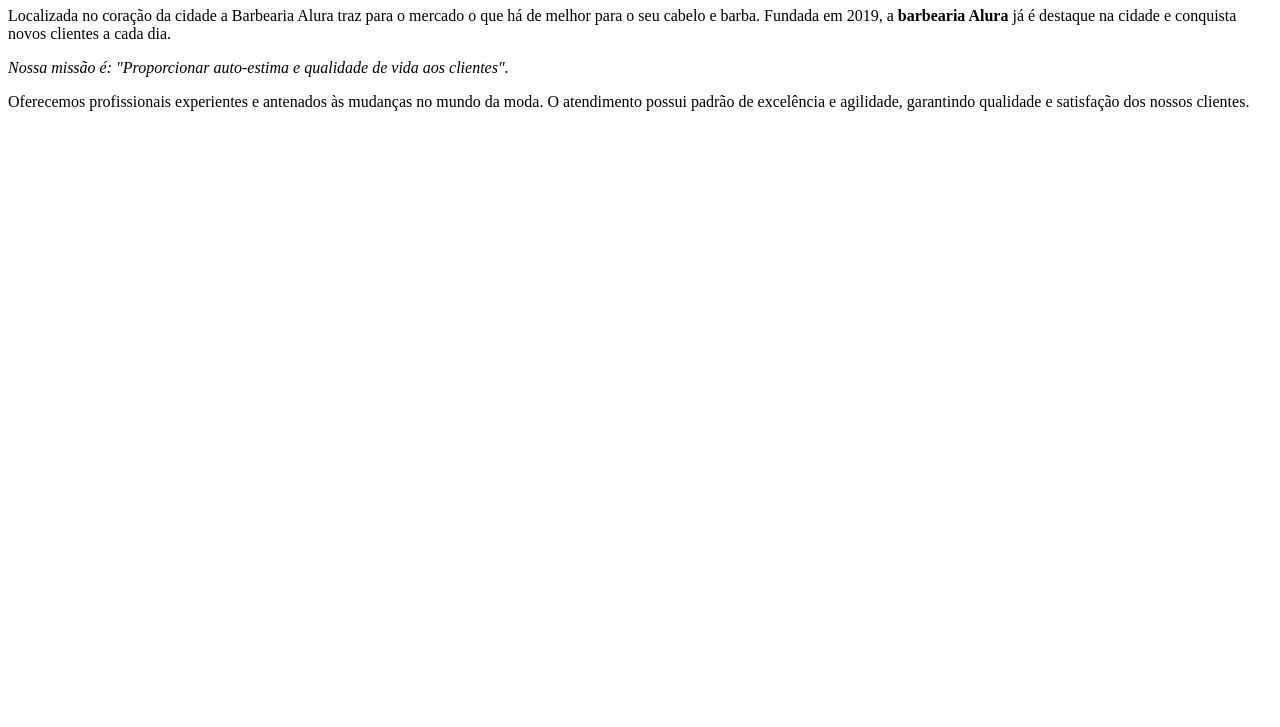
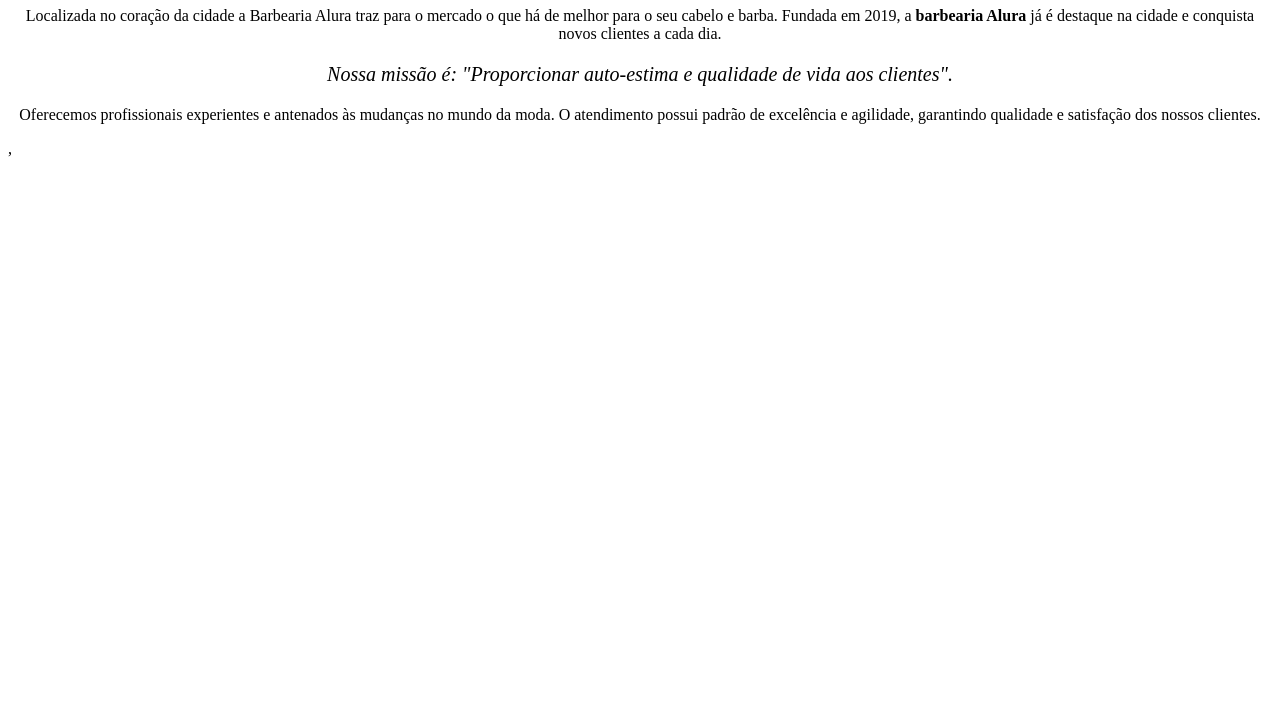
Before and after one commit to Juliano2437v/repositorio.pensamento, a plain HTML site: page index.html in a window 1280 px wide. Shown: the part 73-800 px from the top of the page. Drawn offline with Linux system fonts and the light colour scheme.

Commit message:
Add files via upload

```diff
--- a/index.html
+++ b/index.html
@@ -1,15 +1,22 @@
 <!DOCTYPE html>
-<html>
+<html lang="pt-br">
+    <head>
 <meta charset="UTF-8">
+<title>Barbearia Alura</title>
+<link rel="stylesheet" href="style.css"
+</head>
+
+<body>
 <h1>Sobre a Barbearia Alura</h1>
 
-<p>Localizada no coração da cidade a Barbearia Alura traz para o mercado o que há de melhor para o seu cabelo e barba. Fundada em 2019, a <strong> barbearia Alura </strong> já é destaque na cidade e conquista novos clientes a cada dia.</p>
 
-<p> <em> Nossa missão é: "Proporcionar auto-estima e qualidade de vida aos clientes".</p> </em>
+<p style="text-align: center :center;">Localizada no coração da cidade a Barbearia Alura traz para o mercado o que há de melhor para o seu cabelo e barba. Fundada em 2019, a <strong> barbearia Alura </strong> já é destaque na cidade e conquista novos clientes a cada dia.</p>
 
-<p>Oferecemos profissionais experientes e antenados às mudanças no mundo da moda. O atendimento possui padrão de excelência e agilidade, garantindo qualidade e satisfação dos nossos clientes.</p>
+<p style="font-size: 20px; text-align: center;"><em> Nossa missão é: "Proporcionar auto-estima e qualidade de vida aos clientes".</p> </em>
+
+<p style="text-align: center;">Oferecemos profissionais experientes e antenados às mudanças no mundo da moda. O atendimento possui padrão de excelência e agilidade, garantindo qualidade e satisfação dos nossos clientes.</p>
 
 
 
 
-</html>
+</html>,
--- /dev/null
+++ b/style.css
@@ -0,0 +1,3 @@
+p {
+    text-align: center;
+}
```
